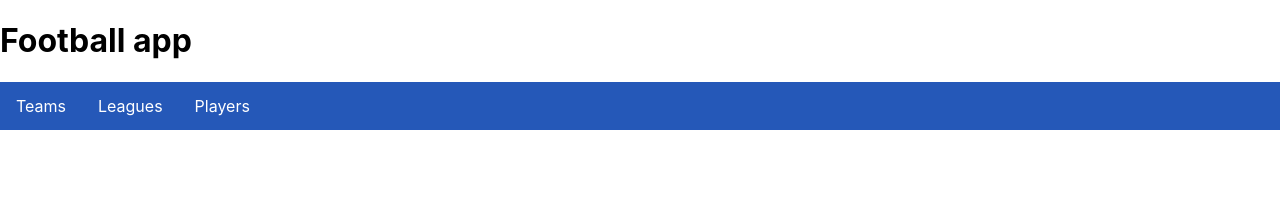
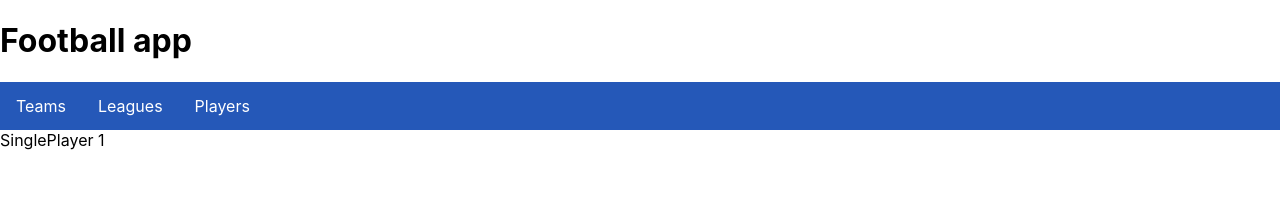
Before and after one commit to igorlakic2/football-app, a React app: page /single-player/1 in a window 1280 px wide. Shown: the top 220 px of the page. Built offline with nearby package versions, Linux system fonts and the light colour scheme.

Commit message:
started working on single player page

```diff
--- a/src/App.js
+++ b/src/App.js
@@ -7,6 +7,7 @@ import Home from "./pages/Home";
 import Leagues from "./pages/Leagues";
 import Players from "./pages/Players";
 import SingleTeam from "./pages/SingleTeam";
+import SinglePlayer from "./pages/SinglePlayer";
 
 function App() {
   return (
@@ -20,7 +21,7 @@ function App() {
           <Route path="/leagues" element={<Leagues />} />
           <Route path="/players" element={<Players />} />
           <Route path="/single-team/:name" element={<SingleTeam />} />
-          <Route path="/single-player/:id" element={<SingleTeam />} />
+          <Route path="/single-player/:id" element={<SinglePlayer />} />
         </Routes>
       </BrowserRouter>
     </div>
--- a/src/components/Table/Table.js
+++ b/src/components/Table/Table.js
@@ -6,8 +6,10 @@ import TableContainer from "@mui/material/TableContainer";
 import TableHead from "@mui/material/TableHead";
 import TableRow from "@mui/material/TableRow";
 import Paper from "@mui/material/Paper";
+import { useNavigate } from "react-router-dom";
 
 export default function BasicTable({ headers, cells, data }) {
+  const navigate = useNavigate();
   return (
     <TableContainer component={Paper} style={{ margin: 30 }}>
       <Table sx={{ minWidth: 650 }} aria-label="simple table">
@@ -23,6 +25,7 @@ export default function BasicTable({ headers, cells, data }) {
             <TableRow
               key={id}
               sx={{ "&:last-child td, &:last-child th": { border: 0 } }}
+              onClick={() => navigate(`/single-team/${row.player_id}`)}
             >
               {cells.map((cell, id) => (
                 <TableCell key={id}>{row[cell]}</TableCell>
--- /dev/null
+++ b/src/pages/SinglePlayer.js
@@ -0,0 +1,9 @@
+import React from "react";
+import { useParams } from "react-router-dom";
+
+const SinglePlayer = () => {
+  const { id } = useParams();
+  return <div>SinglePlayer {id}</div>;
+};
+
+export default SinglePlayer;
```
